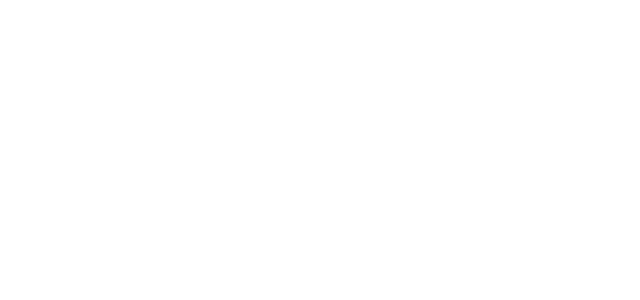
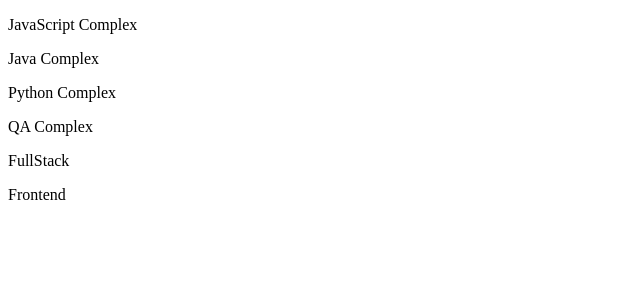
Before and after one commit to PidopryhoraVitaliy/okten--react, a React (Vite) app: page / in a window 1280 px wide. Shown: the top 300 px of the page, without its empty margins (0-640 px from the left). Built offline with nearby package versions, Linux system fonts and the light colour scheme.

Commit message:
HW1 #Fs05Kiho - start

```diff
--- a/src/App.tsx
+++ b/src/App.tsx
@@ -1,8 +1,14 @@
 import './App.css'
+import {coursesAndDurationArray} from "./data/coursesList.ts";
 
 function App() {
   return (
     <>
+      {
+        coursesAndDurationArray.map((item, i) =>
+          <p key={i}> {item.title} </p>
+        )
+      }
     </>
   )
 }
--- /dev/null
+++ b/src/components/CoursesComponent.tsx
@@ -0,0 +1,5 @@
+export const CoursesComponent = () => {
+    return (
+        <></>
+    );
+};
--- /dev/null
+++ b/src/data/coursesList.ts
@@ -0,0 +1,10 @@
+import type {ICourse} from "../models/ICourse.ts";
+
+export const coursesAndDurationArray: ICourse[] = [
+    {title: 'JavaScript Complex', monthDuration: 5},
+    {title: 'Java Complex', monthDuration: 6},
+    {title: 'Python Complex', monthDuration: 6},
+    {title: 'QA Complex', monthDuration: 4},
+    {title: 'FullStack', monthDuration: 7},
+    {title: 'Frontend', monthDuration: 4}
+];
--- /dev/null
+++ b/src/models/ICourse.ts
@@ -0,0 +1,4 @@
+export interface ICourse {
+    title: string;
+    monthDuration: number;
+}
```
